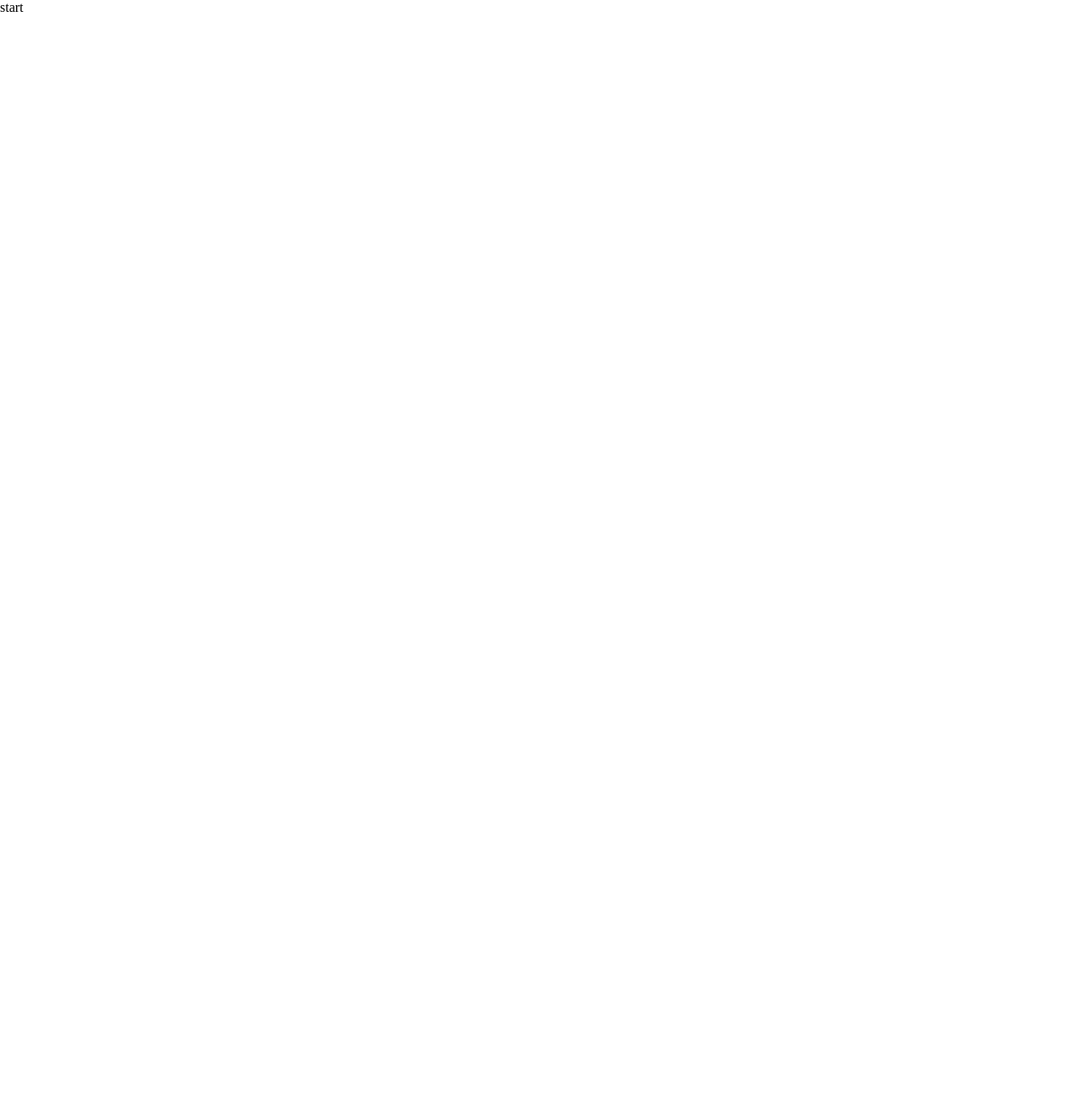
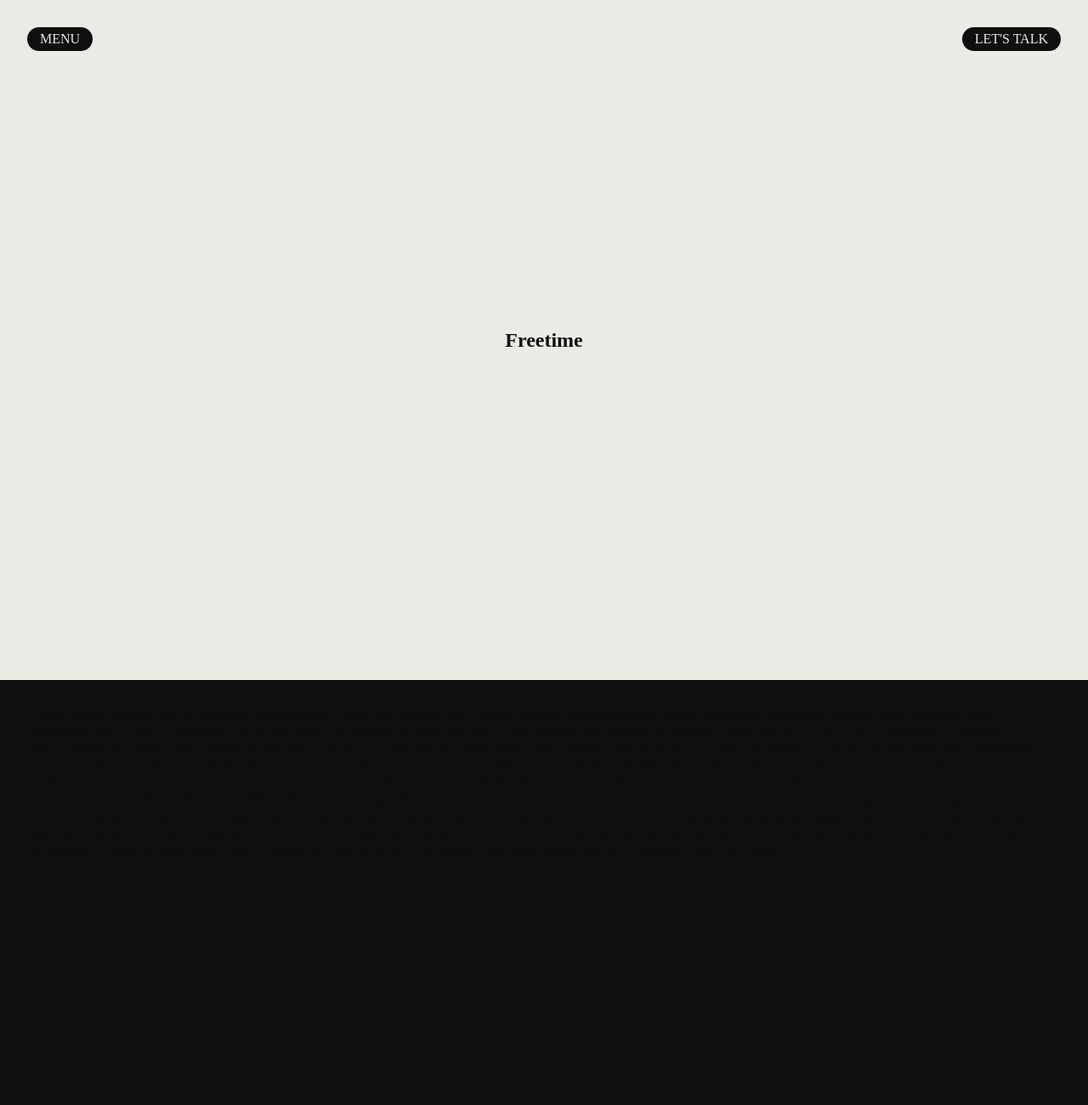
Before and after one commit to freetimezp/usefull-things-168-text-explode, a plain HTML site: page index.html in a window 1280 px wide. Shown: the top 1300 px of the page at 85% size. Before the commit the page ends 800 px from the top, so only its background shows below. Drawn offline with nearby package versions, Linux system fonts and the light colour scheme; a web font is replaced by a local one.

Commit message:
02. usefull-things-168-text-explode. UI.

```diff
--- a/assets/css/style.css
+++ b/assets/css/style.css
@@ -1,3 +1,5 @@
+@import url('https://fonts.googleapis.com/css2?family=Mystery+Quest&display=swap');
+
 * {
     padding: 0;
     margin: 0;
@@ -9,3 +11,67 @@
 a {
     text-decoration: none;
 }
+
+body {
+    font-family: Mystery Quest;
+    overflow-x: hidden;
+}
+
+section {
+    width: 100vw;
+    height: 100vh;
+    position: relative;
+    padding: 2em;
+    overflow: hidden;
+}
+
+.intro,
+.outro {
+    display: flex;
+    justify-content: center;
+    align-items: center;
+}
+
+.intro {
+    background-color: #ebeae4;
+    color: #0f0f0f;
+}
+
+.outro {
+    background-color: #eb4330;
+    color: #0f0f0f;
+}
+
+nav {
+    position: absolute;
+    top: 0;
+    left: 0;
+    width: 100vw;
+    padding: 2em;
+    display: flex;
+    justify-content: space-between;
+    align-items: center;
+}
+
+nav p {
+    text-transform: uppercase;
+    font-size: 16px;
+    padding: 5px 15px;
+    border-radius: 20px;
+    background-color: #0f0f0f;
+    color: #ebeae4;
+}
+
+.sticky {
+    background-color: #0f0f0f;
+}
+
+.sticky p {
+    color: #0f0f0f;
+}
+
+.char {
+    display: inline-block;
+    position: absolute;
+    opacity: 0;
+}
--- a/index.html
+++ b/index.html
@@ -10,7 +10,52 @@
 </head>
 
 <body>
-    start
+    <section class="intro">
+        <nav>
+            <p>Menu</p>
+            <p>Let's Talk</p>
+        </nav>
+        <h1>Freetime</h1>
+    </section>
+
+    <section class="sticky">
+        <p>
+            Lorem, ipsum dolor sit amet consectetur adipisicing elit. Nulla nihil minima quis,
+            ratione aliquam tempora doloribus eaque consectetur assumenda expedita nemo commodi
+            ipsam temporibus quae, culpa accusantium cum neque, soluta voluptatem voluptas dolorum!
+            Fugiat mollitia sed voluptatum magnam, nemo dolore placeat? Amet accusamus et, expedita
+            exercitationem similique culpa laudantium esse ipsa doloribus accusantium reiciendis
+            asperiores voluptas voluptatum facere, earum recusandae ea nobis sunt molestias dicta
+            consequatur. Rerum, minus omnis earum iste laudantium praesentium voluptates consectetur
+            ab corporis nisi voluptatum numquam quas eaque ad quis, vitae, delectus dolore
+            exercitationem facere voluptate quae labore laboriosam veritatis rem. Harum dolorum,
+            quod nisi pariatur saepe aperiam ullam, aliquid dolores molestiae obcaecati quasi
+            recusandae. Rem, distinctio laudantium accusamus soluta voluptates provident fuga!
+            Reprehenderit optio, corporis minima deleniti est a incidunt modi, itaque facilis,
+            molestiae quia voluptatem placeat non voluptatibus tenetur veritatis. Totam, eveniet
+            deserunt praesentium vel recusandae nobis saepe ratione ducimus commodi odio amet eaque.
+            Voluptatum numquam quas eaque ad quis, vitae, delectus dolore
+            exercitationem facere voluptate quae labore laboriosam veritatis rem. Harum dolorum,
+            quod nisi pariatur saepe aperiam ullam, aliquid dolores molestiae obcaecati quasi
+            recusandae. Rem, distinctio laudantium accusamus soluta voluptates provident fuga!
+            Reprehenderit optio, corporis minima deleniti est a incidunt modi, itaque facilis,
+            molestiae quia voluptatem placeat non voluptatibus tenetur veritatis. Totam, eveniet
+            deserunt praesentium vel recusandae nobis saepe ratione ducimus commodi odio amet eaque.
+        </p>
+    </section>
+
+    <section class="outro">
+        <h1>One subscription, endless web design.</h1>
+    </section>
+
+
+
+    <script src="https://cdnjs.cloudflare.com/ajax/libs/matter-js/0.20.0/matter.min.js"></script>
+    <script src="https://unpkg.com/split-type"></script>
+
+    <script src="https://cdnjs.cloudflare.com/ajax/libs/gsap/3.13.0/gsap.min.js"></script>
+    <script src="https://cdnjs.cloudflare.com/ajax/libs/gsap/3.13.0/ScrollTrigger.min.js"></script>
+    <script src="https://unpkg.com/lenis@1.3.3/dist/lenis.min.js"></script>
 
     <script src="./assets/js/main.js"></script>
 </body>
```
